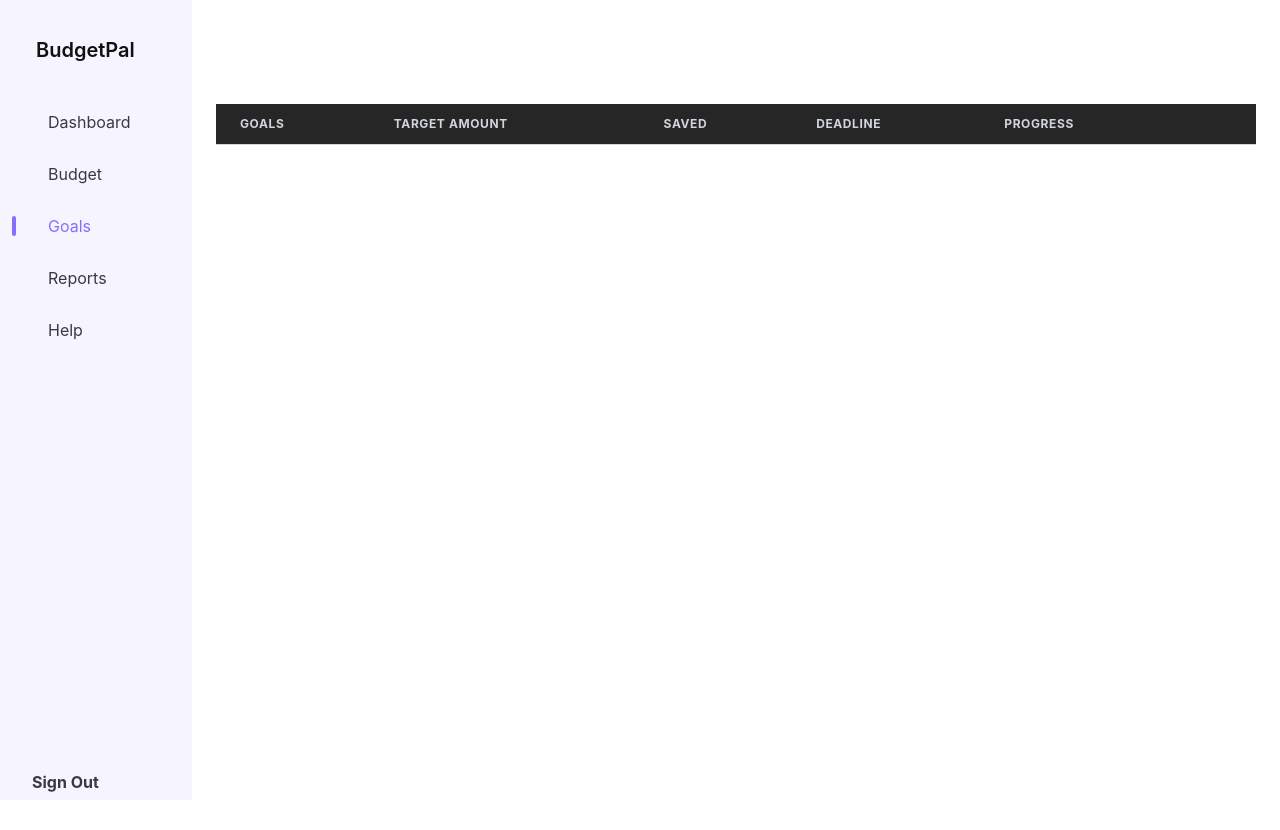
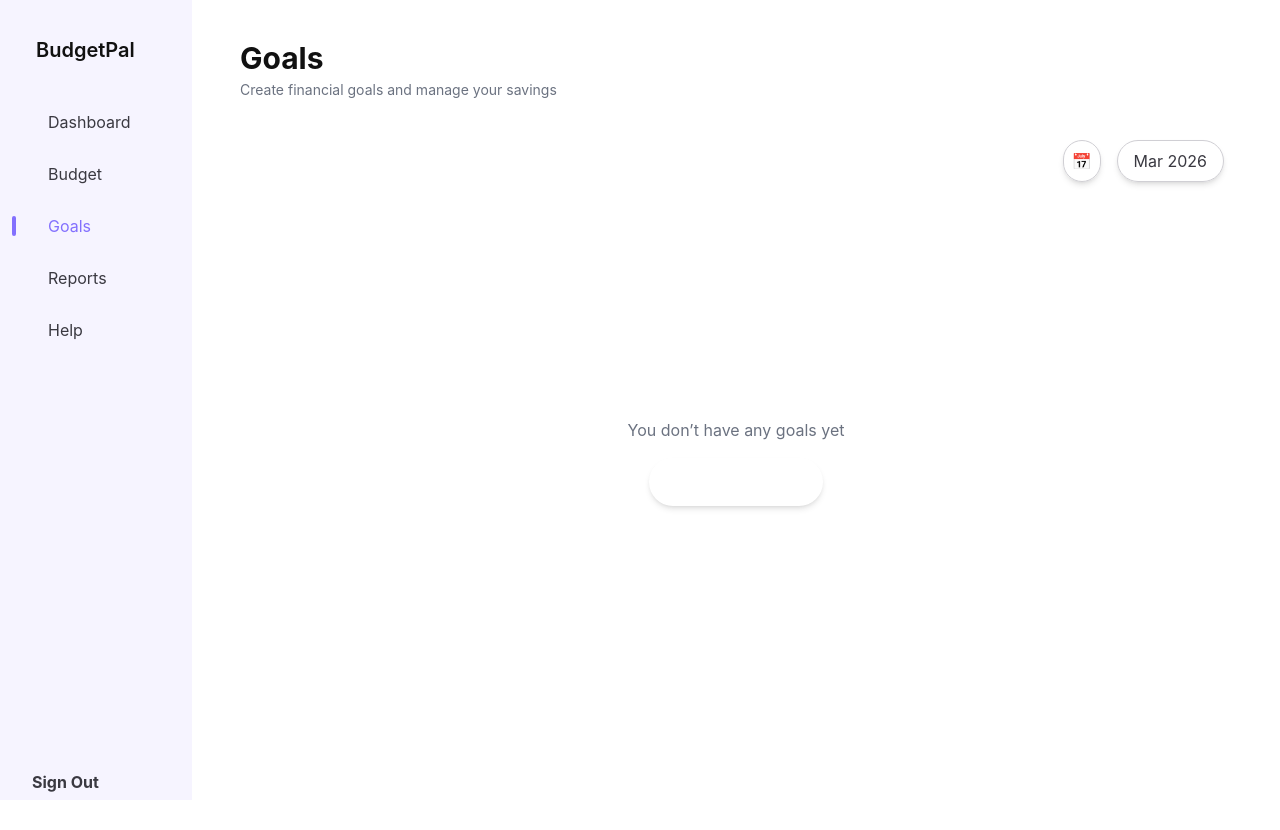
Before and after one commit to Sesethu97/my-budget-tracker, a React (Vite) app: page /goals in a window 1280 px wide. Shown: the top 830 px of the page. After the commit the page ends 800 px from the top, so only its background shows below. Built offline with nearby package versions, Linux system fonts and the light colour scheme; some icons are missing.

Commit message:
saving allocation logic added, need to work on my ux

```diff
--- /dev/null
+++ b/src/components/allocateSavings/AllocateSavings.jsx
@@ -0,0 +1,70 @@
+import { useState, useEffect } from "react";
+
+function AllocateSavings({ budget, closeModal }) {
+  const [goals, setGoals] = useState([]);
+  const [allocations, setAllocations] = useState({});
+
+  useEffect(() => {
+    const storedGoals = JSON.parse(localStorage.getItem("goals")) || [];
+    setGoals(storedGoals);
+  }, []);
+
+  const handleChange = (goalId, value) => {
+    setAllocations({
+      ...allocations,
+      [goalId]: Number(value),
+    });
+  };
+
+  const handleSubmit = () => {
+    const totalAllocated = Object.values(allocations).reduce(
+      (sum, val) => sum + val,
+      0,
+    );
+
+    if (totalAllocated > budget.savings) {
+      alert("You are allocating more than your savings");
+      return;
+    }
+
+    const updatedGoals = goals.map((goal) => {
+      if (allocations[goal.id]) {
+        return {
+          ...goal,
+          saved: Number(goal.saved) + Number(allocations[goal.id]),
+        };
+      }
+      return goal;
+    });
+
+    localStorage.setItem("goals", JSON.stringify(updatedGoals));
+    closeModal();
+  };
+
+  return (
+    <div className="bg-menu p-6 rounded-lg w-[400px]">
+      <h2 className="text-lg font-bold mb-4">
+        Allocate Savings (R{budget.savings})
+      </h2>
+
+      {goals.map((goal) => (
+        <div key={goal.id} className="flex justify-between mb-3">
+          <span>{goal.name}</span>
+          <input
+            type="number"
+            className="border p-1 w-24"
+            onChange={(e) => handleChange(goal.id, e.target.value)}
+          />
+        </div>
+      ))}
+
+      <button
+        onClick={handleSubmit}
+        className="bg-magenta text-white w-full py-2 rounded mt-4"
+      >
+        Save Allocation
+      </button>
+    </div>
+  );
+}
+export default AllocateSavings;
--- a/src/components/monthPicker/monthPicker.jsx
+++ b/src/components/monthPicker/monthPicker.jsx
@@ -10,7 +10,7 @@ function MonthPicker({ selectedMonth, setSelectedMonth }) {
         dateFormat="yyyy-MM"
         showMonthYearPicker
         customInput={
-          <button className="px-4 py-2 bg-highlighter text-white rounded-full shadow-md hover:scale-105 transition">
+          <button className="px-4 py-2  text-menu border border-gray rounded-full shadow-md hover:scale-105 transition">
             {" "}
             {selectedMonth.toLocaleString("default", {
               month: "short",
--- a/src/components/sidenav/Sidenav.jsx
+++ b/src/components/sidenav/Sidenav.jsx
@@ -235,7 +235,7 @@ function Sidenav({ openPopup, displayName, userName, profilePic }) {
               </button>
             </div>
             <NavLink
-              href="/"
+              to="/"
               className="flex items-center text-menu px-2 py-1.5 text-body rounded-base hover:text-highlighter group"
             >
               Sign Out
--- a/src/pages/budget/Budget.jsx
+++ b/src/pages/budget/Budget.jsx
@@ -1,11 +1,19 @@
 import { useState, useEffect } from "react";
 import BudgetForm from "../../components/budgetform/BudgetForm";
+import AllocateSavings from "../../components/allocateSavings/AllocateSavings";
 
 function Budget() {
   const [openBudget, setOpenBudget] = useState(false);
   const [budgets, setBudgets] = useState([]);
   const [editBudget, setEditBudget] = useState(null);
   const [selectedBudgets, setSelectedBudgets] = useState([]);
+  const [selectedBudget, setSelectedBudget] = useState(null);
+  const [openAllocate, setOpenAllocate] = useState(false);
+
+  const handleAllocate = (budget) => {
+    setSelectedBudget(budget);
+    setOpenAllocate(true);
+  };
 
   const handleBudgetEdit = (budget) => {
     setEditBudget(budget);
@@ -150,6 +158,14 @@ function Budget() {
                         Edit
                       </button>
                     </td>
+                    <td className="px-6 py-4">
+                      <button
+                        onClick={() => handleAllocate(budget)}
+                        className="px-3 py-1 rounded bg-green-600 text-white hover:opacity-80"
+                      >
+                        Allocate
+                      </button>
+                    </td>
                   </tr>
                 ))}
               </tbody>
@@ -170,6 +186,14 @@ function Budget() {
           />
         </div>
       )}
+      {openAllocate && (
+        <div className="fixed inset-0 flex items-center justify-center bg-black/40 backdrop-blur-sm z-50">
+          <AllocateSavings
+            budget={selectedBudget}
+            closeModal={() => setOpenAllocate(false)}
+          />
+        </div>
+      )}
     </div>
   );
 }
--- a/src/pages/dashboard/Dashboard.jsx
+++ b/src/pages/dashboard/Dashboard.jsx
@@ -178,7 +178,9 @@ function Dashboard({ displayName }) {
         </div>
       </div>
       <div className="flex justify-end gap-4 px-4">
-        <span className="  pt-2 border p-2 rounded-full ">📅</span>
+        <span className=" pt-2  p-2  text-menu border border-gray rounded-full shadow-md hover:scale-105 transition">
+          📅
+        </span>
         <MonthPicker
           selectedMonth={selectedMonth}
           setSelectedMonth={setSelectedMonth}
--- a/src/pages/goals/Goals.jsx
+++ b/src/pages/goals/Goals.jsx
@@ -1,16 +1,11 @@
 import { useEffect, useState } from "react";
 import GoalsForm from "../../components/goalsform/GoalsForm";
-import Budget from "../budget/Budget";
+import MonthPicker from "../../components/monthPicker/monthPicker";
 
 function Goals() {
-  const [openGoal, setOpenGoal] = useState(false);
+  const [selectedMonth, setSelectedMonth] = useState(new Date());
   const [goals, setGoals] = useState([]);
-  const [editGoals, setEditGoals] = useState(null);
-
-  const handleEditGoals = (goal) => {
-    setEditGoals(Budget);
-    setOpenGoal(true);
-  };
+  const [openGoals, setOpenGoals] = useState(false);
 
   useEffect(() => {
     const savedGoals = localStorage.getItem("goals");
@@ -18,44 +13,109 @@ function Goals() {
       setGoals(JSON.parse(savedGoals));
     }
   }, []);
+
+  const handleOpenGoals = () => {
+    setOpenGoals(true);
+  };
+
   return (
-    <div className=" text-white min-h-screen">
-      <div className="flex justify-between items-center px-10 mt-10">
-        <h1 className="ml-56 text-xl font-bold">Financial Goals</h1>
-        <button
-          className="bg-magenta text-white px-4 py-2 rounded"
-          onClick={() => setOpenGoal(true)}
-        >
-          Create New Goal
-        </button>
+    <main className="px-4 text-mainHeading">
+      <div className="flex justify-between items-center">
+        <div className="flex flex-col gap-1 pb-6 text-left">
+          <h1 className="text-3xl font-bold pt-4 pl-2">Goals</h1>
+          <p className="text-sm text-textSecondary pl-2 pb-4">
+            Create financial goals and manage your savings
+          </p>
+        </div>
       </div>
-      <table className="w-full text-sm text-left text-body">
-        <thead className="bg-neutral-800 border-b border-default text-gray-300 uppercase text-xs tracking-wider">
-          <tr>
-            <th className="px-6 py-3 font-bold">Goals</th>
-            <th className="px-6 py-3 font-bold">Target Amount</th>
-            <th className="px-6 py-3 font-bold">Saved</th>
-            <th className="px-6 py-3 font-bold">Deadline</th>
-            <th className="px-6 py-3 font-bold">Progress</th>
-            <th className="px-6 py-3 font-bold"></th>
-          </tr>
-        </thead>
-        <tbody className="bg-secondary border-b border-default"></tbody>
-      </table>
 
-      {openGoal && (
+      <div className="flex justify-end items-center gap-4 px-4">
+        <span className="p-2 text-menu border border-gray rounded-full shadow-md hover:scale-105 transition">
+          📅
+        </span>
+
+        <MonthPicker
+          selectedMonth={selectedMonth}
+          setSelectedMonth={setSelectedMonth}
+        />
+
+        {goals.length > 0 && (
+          <button
+            onClick={handleOpenGoals}
+            className="bg-magenta text-white px-4 py-2 rounded-full shadow-md hover:scale-105 transition"
+          >
+            + Add Goal
+          </button>
+        )}
+      </div>
+
+      {goals.length === 0 ? (
+        <div className="flex flex-col items-center justify-center min-h-[70vh] text-center">
+          <p className="text-textSecondary mb-4">
+            You don’t have any goals yet
+          </p>
+
+          <button
+            onClick={handleOpenGoals}
+            className="bg-magenta text-white px-6 py-3 rounded-full shadow-md hover:scale-105 transition"
+          >
+            + Set New Goals
+          </button>
+        </div>
+      ) : (
+        <div className="px-4 mt-6">
+          <div className="grid grid-cols-1 md:grid-cols-2 lg:grid-cols-4 gap-4">
+            {goals.map((goal) => {
+              const progress = (Number(goal.saved) / Number(goal.target)) * 100;
+
+              return (
+                <div
+                  key={goal.id}
+                  className="bg-white rounded-xl shadow-md p-4 border"
+                >
+                  <div className="flex justify-between items-center mb-2">
+                    <h3 className="font-semibold">{goal.name}</h3>
+                    <button className="text-sm">x</button>
+                  </div>
+
+                  <p className="text-sm text-gray-500 mb-2">
+                    Due: {goal.deadline}
+                  </p>
+
+                  <h2 className="text-xl font-bold">
+                    R{goal.saved}
+                    <span className="text-sm text-gray-400">
+                      {" "}
+                      / R{goal.target}
+                    </span>
+                  </h2>
+
+                  <div className="w-full bg-gray-200 rounded-full h-2 mt-3">
+                    <div
+                      className="bg-magenta h-2 rounded-full"
+                      style={{ width: `${progress}%` }}
+                    />
+                  </div>
+
+                  <p className="text-xs text-gray-500 mt-2">
+                    {progress.toFixed(0)}% complete
+                  </p>
+                </div>
+              );
+            })}
+          </div>
+        </div>
+      )}
+
+      {openGoals && (
         <div className="fixed inset-0 flex items-center justify-center bg-black/40 backdrop-blur-sm z-50">
           <GoalsForm
-            closeModal={() => {
-              setOpenGoal(false);
-              setEditGoals(null);
-            }}
+            closeModal={() => setOpenGoals(false)}
             setGoals={setGoals}
-            editGoals={editGoals}
           />
         </div>
       )}
-    </div>
+    </main>
   );
 }
 
```
